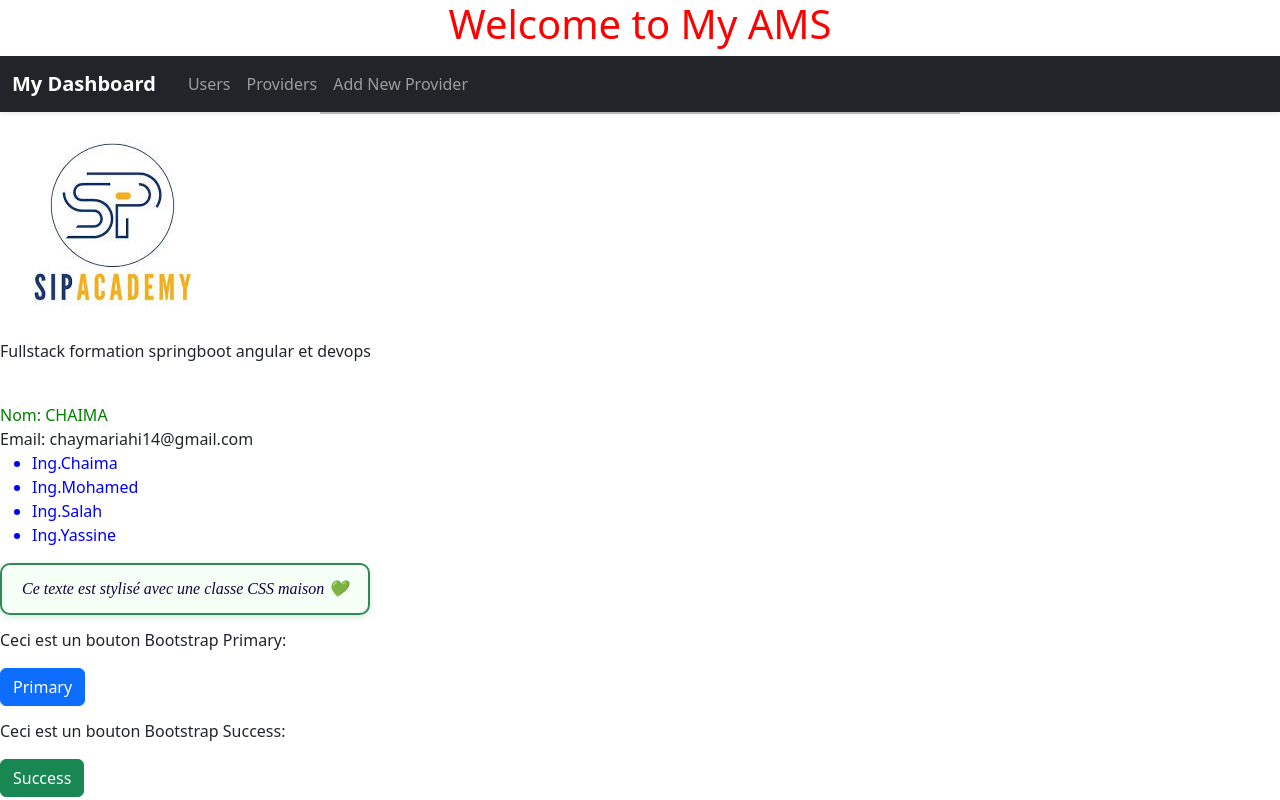
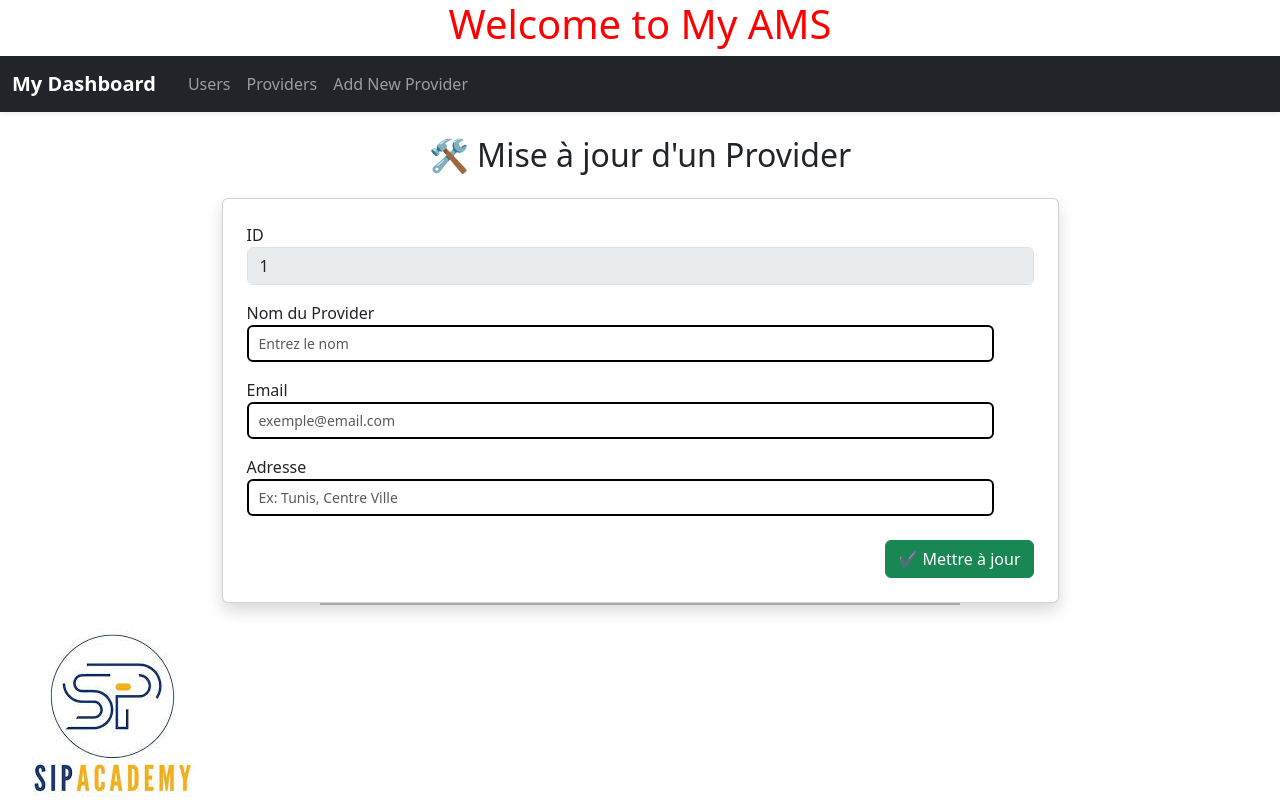
Before and after one commit to riahichaima/projet_ams_frontend_2025, an Angular app: page /updateProvider/1 in a window 1280 px wide. Before the commit this address led to /. Shown: the top 800 px of the page. Built offline with nearby package versions, Linux system fonts and the light colour scheme; no server answers.

Commit message:
update provider et redirection vers list provider apres modification

```diff
--- a/src/app/app-module.ts
+++ b/src/app/app-module.ts
@@ -11,6 +11,7 @@ import { ListeProviders } from './liste-providers/liste-providers';
 import { NavBar } from './nav-bar/nav-bar';
 import { AddProvider } from './add-provider/add-provider';
 import { FormsModule } from '@angular/forms';
+import { UpdateProvider } from './update-provider/update-provider';
 
 @NgModule({
   declarations: [
@@ -19,7 +20,8 @@ import { FormsModule } from '@angular/forms';
     AddIngPipe,
     MettrePremierCharEnMajusPipe,
     NavBar,
-    AddProvider
+    AddProvider,
+    UpdateProvider
   ],
   imports: [
     BrowserModule,
--- a/src/app/app-routing-module.ts
+++ b/src/app/app-routing-module.ts
@@ -3,11 +3,13 @@ import { RouterModule, Routes } from '@angular/router';
 import { Home } from './home/home';
 import { ListeProviders } from './liste-providers/liste-providers';
 import { AddProvider } from './add-provider/add-provider';
+import { UpdateProvider } from './update-provider/update-provider';
 
 const routes: Routes = [
   { path: 'users', component: Home },
   { path: 'providers', component: ListeProviders },
   { path: 'addProvider', component: AddProvider },
+  { path: 'updateProvider/:id', component: UpdateProvider } ,
 ];
 
 @NgModule({
--- a/src/app/liste-providers/liste-providers.html
+++ b/src/app/liste-providers/liste-providers.html
@@ -16,10 +16,7 @@
         <td><input [(ngModel)]="editedProvider.name" /></td>
         <td><input [(ngModel)]="editedProvider.address" /></td>
         <td><input [(ngModel)]="editedProvider.email" /></td>
-        <td>
-          <button (click)="confirmUpdate()">✅</button>
-          <button (click)="cancelUpdate()">❌</button>
-        </td>
+
       </ng-container>
 
       <!-- Affichage normal -->
@@ -29,7 +26,7 @@
         <td>{{ provider.address }}</td>
         <td>{{ provider.email }}</td>
         <td>
-          <button (click)="startUpdate(provider)">✏️</button>
+          <a classe="btn btn-warning"(click)="updateProvider(provider.id)">✏️</a>
           <button (click)="deleteProvider(provider.id)">🗑️</button>
         </td>
       </ng-template>
--- a/src/app/liste-providers/liste-providers.ts
+++ b/src/app/liste-providers/liste-providers.ts
@@ -3,6 +3,7 @@ import { BehaviorSubject } from 'rxjs';
 import { ProviderService } from '../services/provider-service';
 import { CommonModule } from '@angular/common';
 import { FormsModule } from '@angular/forms'; // pour ngModel
+import { Router } from '@angular/router';
 
 @Component({
   selector: 'app-liste-providers',
@@ -15,7 +16,7 @@ export class ListeProviders implements OnInit {
   listProviders = new BehaviorSubject<any[]>([]);
   editedProvider: any = null;  // provider en cours d'édition
 
-  constructor(private providerService: ProviderService) {}
+  constructor(private providerService: ProviderService , private router:Router) {}
 
   ngOnInit(): void {
     this.loadProviders();
@@ -46,25 +47,9 @@ export class ListeProviders implements OnInit {
     }
   }
 
-  startUpdate(provider: any) {
-    // on clone l'objet pour éditer sans modifier directement la liste
-    this.editedProvider = { ...provider };
-  }
+  updateProvider(id: any) {
+    this.router.navigate(['/updateProvider',  id]);
 
-  cancelUpdate() {
-    this.editedProvider = null;
-  }
-
-  confirmUpdate() {
-    this.providerService.updateProvider( this.editedProvider).subscribe({
-      next: () => {
-        alert("Provider mis à jour !");
-        this.editedProvider = null;
-        this.loadProviders();
-      },
-      error: (err) => {
-        console.error("Erreur lors de la mise à jour", err);
-      }
-    });
   }
 }
+//وَقَالَ ٱلۡمَلِكُ ٱئۡتُونِي بِهِۦٓ أَسۡتَخۡلِصۡهُ لِنَفۡسِيۖ فَلَمَّا كَلَّمَهُۥ قَالَ إِنَّكَ ٱلۡيَوۡمَ لَدَيۡنَا مَكِينٌ أَمِينٞ
--- a/src/app/nav-bar/nav-bar.html
+++ b/src/app/nav-bar/nav-bar.html
@@ -32,6 +32,7 @@
         <li class="nav-item">
           <a class="nav-link" routerLink="/addProvider" routerLinkActive="active">Add New Provider</a>
         </li>
+
       </ul>
     </div>
   </div>
--- a/src/app/services/provider-service.ts
+++ b/src/app/services/provider-service.ts
@@ -11,6 +11,9 @@ export class ProviderService {
   getProviders(): Observable<any[]> {
     return this.http.get<any[]>("http://localhost:8089/providers");
   }
+ getProvidersById(id: number): Observable<any> {
+  return this.http.get<any>(`http://localhost:8089/providers/${id}`);
+}
 
   addProvider(provider: any) {
     return this.http.post("http://localhost:8089/providers", provider);
--- /dev/null
+++ b/src/app/update-provider/update-provider.html
@@ -0,0 +1,38 @@
+<h2 class="text-center my-4">🛠️ Mise à jour d'un Provider</h2>
+
+<div class="container d-flex justify-content-center">
+  <div class="card p-4 shadow w-75">
+    <ng-container *ngIf="provider">
+      <form>
+        <!-- ID (non modifiable) -->
+        <div class="form-group mb-3">
+          <label for="idProvider">ID</label>
+          <input type="number" class="form-control" [(ngModel)]="idProvider" id="idProvider" name="idProvider" disabled>
+        </div>
+
+        <!-- Nom -->
+        <div class="form-group mb-3">
+          <label for="providerName">Nom du Provider</label>
+          <input type="text" [(ngModel)]="providerName" name="providerName" class="form-control" id="providerName" placeholder="Entrez le nom">
+        </div>
+
+        <!-- Email -->
+        <div class="form-group mb-3">
+          <label for="providerEmail">Email</label>
+          <input type="email" [(ngModel)]="providerEmail" name="providerEmail" class="form-control" id="providerEmail" placeholder="exemple@email.com">
+        </div>
+
+        <!-- Adresse -->
+        <div class="form-group mb-4">
+          <label for="providerAddress">Adresse</label>
+          <input type="text" [(ngModel)]="providerAddress" name="providerAddress" class="form-control" id="providerAddress" placeholder="Ex: Tunis, Centre Ville">
+        </div>
+
+        <!-- Bouton de mise à jour -->
+        <div class="text-end">
+          <button type="button" class="btn btn-success" (click)="updateProvider()">✔️ Mettre à jour</button>
+        </div>
+      </form>
+    </ng-container>
+  </div>
+</div>
--- /dev/null
+++ b/src/app/update-provider/update-provider.ts
@@ -0,0 +1,69 @@
+import { Component, OnInit } from '@angular/core';
+import { ActivatedRoute, Router } from '@angular/router';
+import { ProviderService } from '../services/provider-service';
+import { BehaviorSubject } from 'rxjs';
+
+@Component({
+  selector: 'app-update-provider',
+  standalone: false,
+  templateUrl: './update-provider.html',
+  styleUrl: './update-provider.css'
+})
+export class UpdateProvider implements OnInit{
+
+  idProvider:any;
+  provider = new BehaviorSubject<any | null>(null);
+  providerName:any;
+  providerEmail:any;
+  providerAddress:any;
+  constructor(private activatedRoute:ActivatedRoute, private providerService:ProviderService,private router:Router){}
+
+  ngOnInit(): void {
+    this.activatedRoute.paramMap
+      .pipe()
+      .subscribe(params => {
+        // Step 1 : Récupération de l'id à travers ActivatedRoute
+        this.idProvider = params.get('id'); // id : c'est le nom du paramètre dans la route
+          //console.log('ID récupéré:', this.idProvider);
+
+        // Step 2 : Chargement du provider via son id
+        this.providerService.getProvidersById(this.idProvider).subscribe({
+          next: (data: any) => {
+            this.provider.next(data);
+            console.log(this.provider.value.name)
+            this.providerName = this.provider.value.name;
+            this.providerEmail = this.provider.value.email;
+            this.providerAddress = this.provider.value.address;
+
+          },
+          error: (err) => {
+            console.error('Erreur récupération provider', err);
+
+          }
+        });
+        }
+      );
+  }
+
+
+
+updateProvider() {
+
+  let providerUpdated={
+    'id':this.idProvider,
+    'name':this.providerName,
+    'email':this.providerEmail,
+    'address':this.providerAddress
+  }
+    this.providerService.updateProvider(providerUpdated).subscribe({
+      next: (data: any) => {
+        this.router.navigate(['providers']);
+
+      },
+      error: (err) => {
+        console.error('Erreur mise à jour provider', err);
+
+      }
+    });
+  }
+}
```
Also changed, not shown: src/app/update-provider/update-provider.css (added), 1 other file (tests, documents, lock files or other folders).
